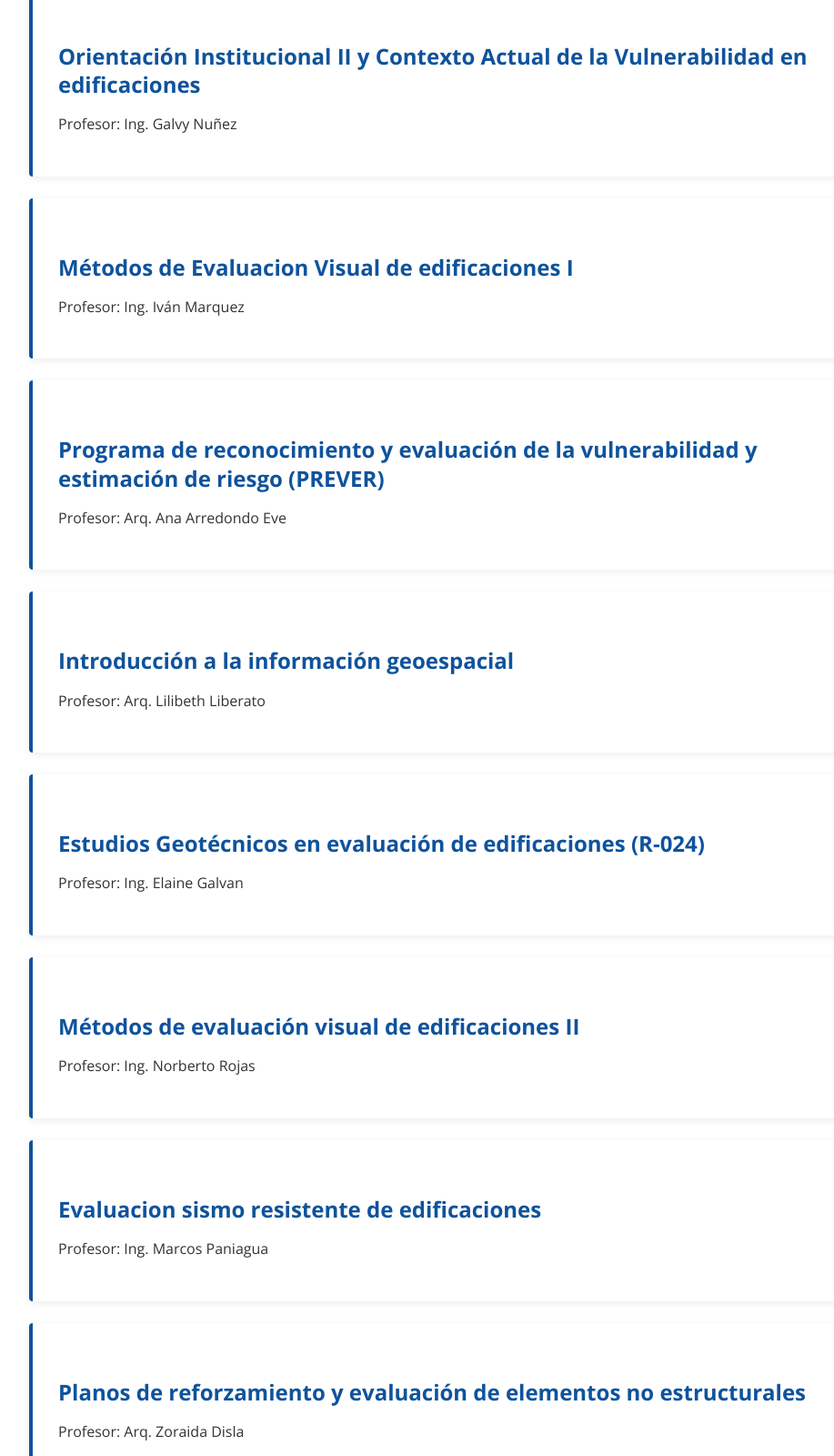
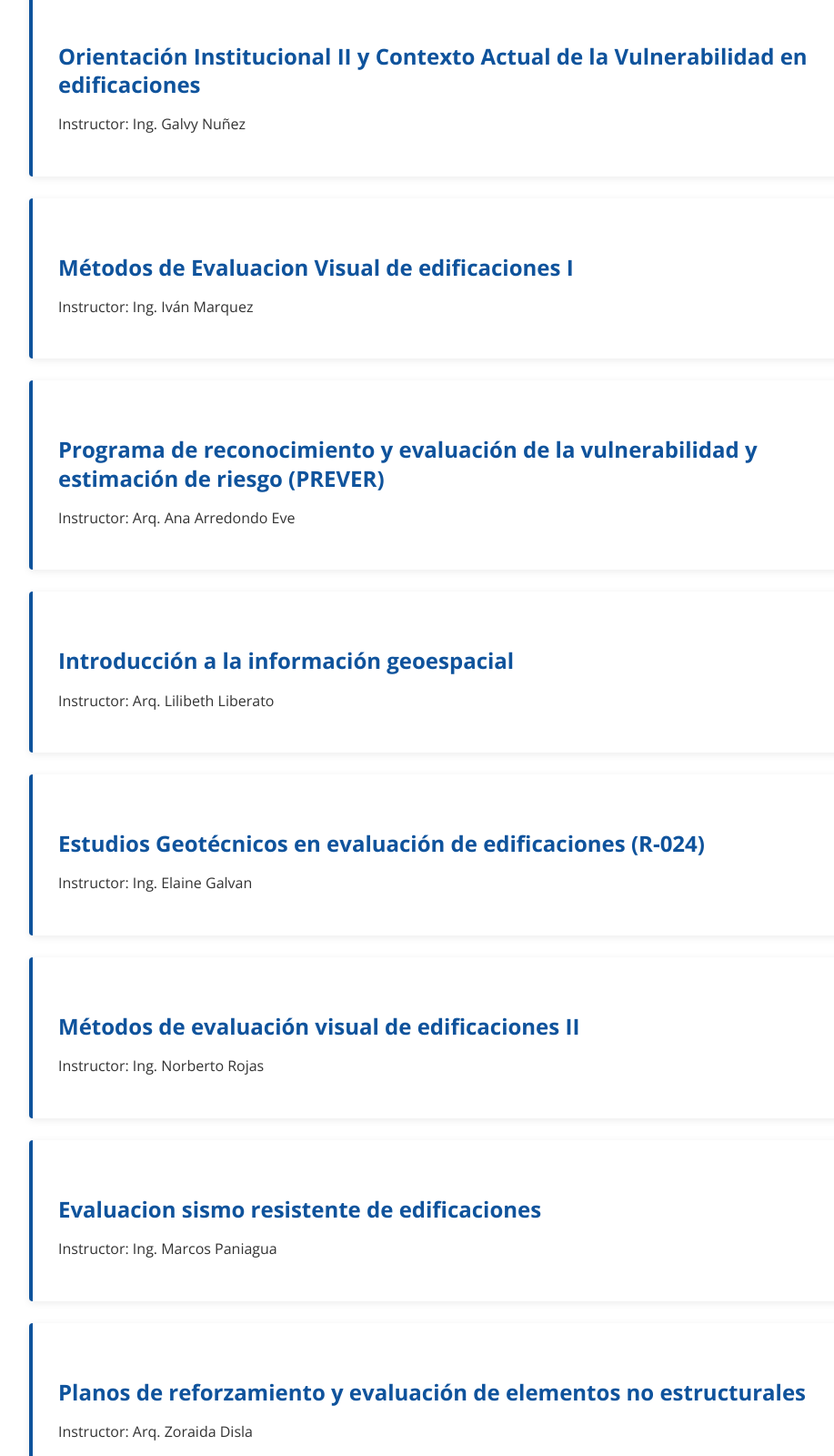
Before and after one commit to LanXerZ/onesvie-subdominio-reed, an Eleventy site: page src/oferta-academica.njk in a window 1280 px wide. Shown: the part 700-2300 px from the top of the page at 91% size, without its empty margins (158-1075 px from the left). Built offline with nearby package versions, Linux system fonts and the light colour scheme; Eleventy itself is replaced by a stand-in of ours; files that its build step writes are made by us from their sources.

Commit message:
Cambia Profesor por Instructor en oferta-academica y elimina seccion Avisos Importantes en noticias

```diff
--- a/src/oferta-academica.njk
+++ b/src/oferta-academica.njk
@@ -22,62 +22,62 @@ layout: "base.njk"
 
       <div class="curso-tarjeta">
         <h3>Orientación Institucional I y Evaluacion Post-Evento I</h3>
-        <p>Profesor: Jose F. Cordero</p>
+        <p>Instructor: Jose F. Cordero</p>
       </div>
 
       <div class="curso-tarjeta">
         <h3>Orientación Institucional II y Contexto Actual de la Vulnerabilidad en edificaciones</h3>
-        <p>Profesor: Ing. Galvy Nuñez</p>
+        <p>Instructor: Ing. Galvy Nuñez</p>
       </div>
 
       <div class="curso-tarjeta">
         <h3>Métodos de Evaluacion Visual de edificaciones I</h3>
-        <p>Profesor: Ing. Iván Marquez</p>
+        <p>Instructor: Ing. Iván Marquez</p>
       </div>
 
       <div class="curso-tarjeta">
         <h3>Programa de reconocimiento y evaluación de la vulnerabilidad y estimación de riesgo (PREVER)</h3>
-        <p>Profesor: Arq. Ana Arredondo Eve</p>
+        <p>Instructor: Arq. Ana Arredondo Eve</p>
       </div>
 
       <div class="curso-tarjeta">
         <h3>Introducción a la información geoespacial</h3>
-        <p>Profesor: Arq. Lilibeth Liberato</p>
+        <p>Instructor: Arq. Lilibeth Liberato</p>
       </div>
 
       <div class="curso-tarjeta">
         <h3>Estudios Geotécnicos en evaluación de edificaciones (R-024)</h3>
-        <p>Profesor: Ing. Elaine Galvan</p>
+        <p>Instructor: Ing. Elaine Galvan</p>
       </div>
 
       <div class="curso-tarjeta">
         <h3>Métodos de evaluación visual de edificaciones II</h3>
-        <p>Profesor: Ing. Norberto Rojas</p>
+        <p>Instructor: Ing. Norberto Rojas</p>
       </div>
 
       <div class="curso-tarjeta">
         <h3>Evaluacion sismo resistente de edificaciones</h3>
-        <p>Profesor: Ing. Marcos Paniagua</p>
+        <p>Instructor: Ing. Marcos Paniagua</p>
       </div>
 
       <div class="curso-tarjeta">
         <h3>Planos de reforzamiento y evaluación de elementos no estructurales</h3>
-        <p>Profesor: Arq. Zoraida Disla</p>
+        <p>Instructor: Arq. Zoraida Disla</p>
       </div>
 
       <div class="curso-tarjeta">
         <h3>Ensayos destructivos y no destructivos en concreto en el concreto</h3>
-        <p>Profesor: Ing. Mariel Bock</p>
+        <p>Instructor: Ing. Mariel Bock</p>
       </div>
 
       <div class="curso-tarjeta">
         <h3>Conceptos generales de la instrumentación de edificaciones</h3>
-        <p>Profesor: Ing. Leonardo Pockels</p>
+        <p>Instructor: Ing. Leonardo Pockels</p>
       </div>
 
       <div class="curso-tarjeta">
         <h3>Evolución de la Gestión de Riesgos en la Rep. Dom.</h3>
-        <p>Profesor: Ing. Fausto Estevez</p>
+        <p>Instructor: Ing. Fausto Estevez</p>
       </div>
 
 
```
Also changed, not shown: src/noticias.njk (+0 -10 lines).
